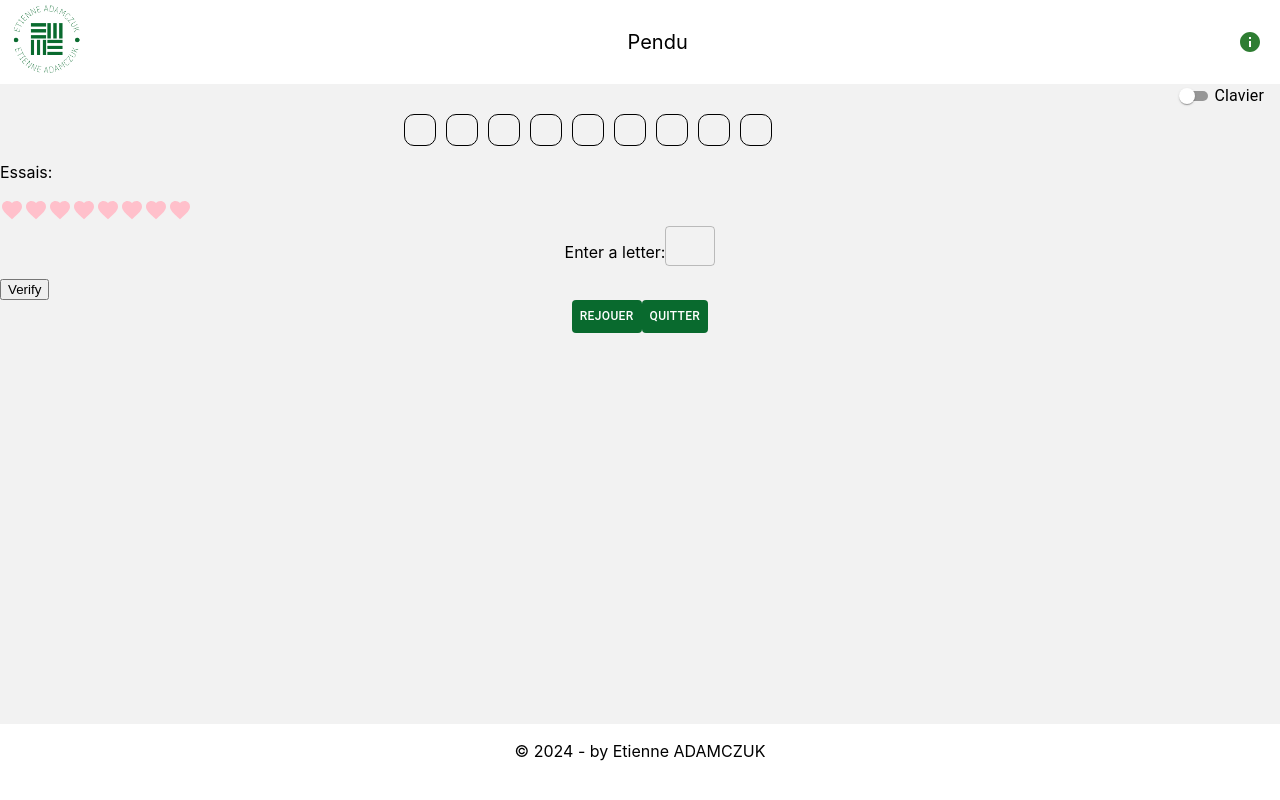
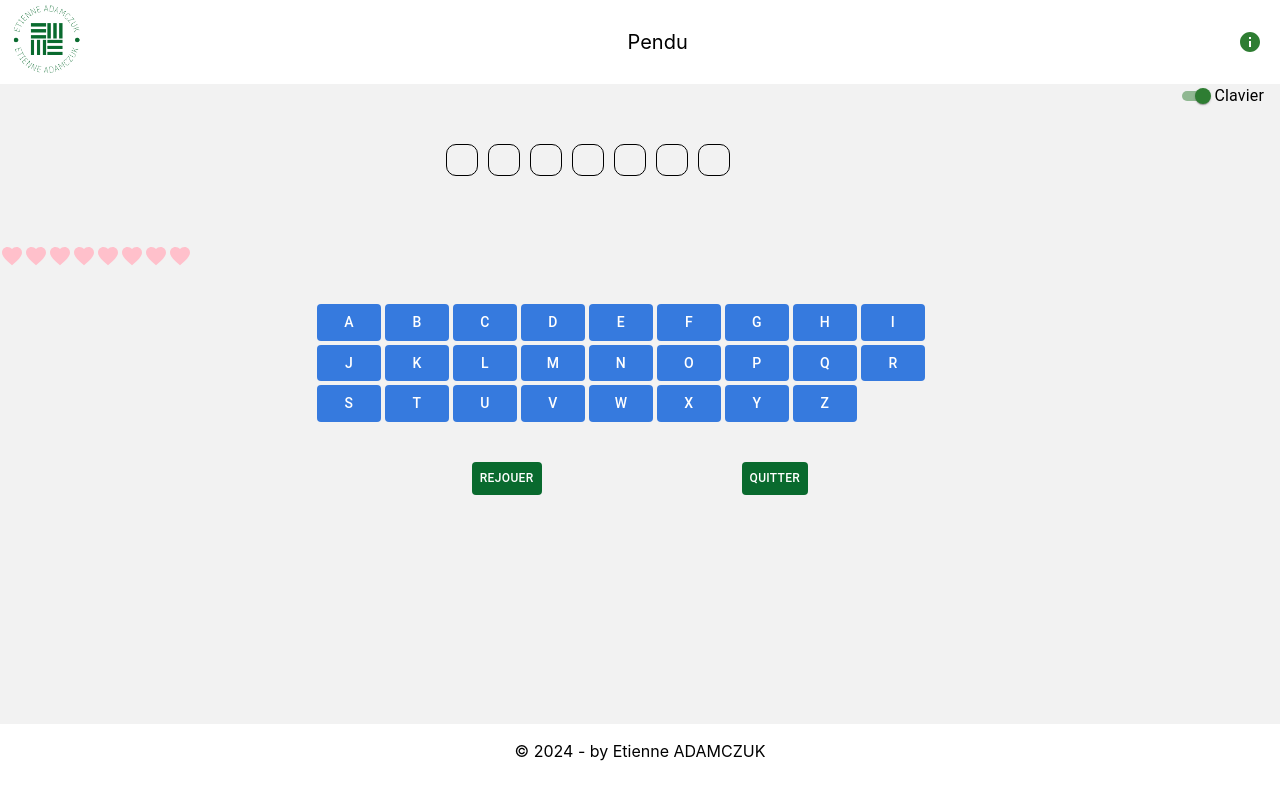
Before and after one commit to etienneadams/mon-site, a React (Create React App) app: page /Pendu in a window 1280 px wide. Built offline with nearby package versions, Linux system fonts and the light colour scheme.

Commit message:
{pendu} jeu fonctionnel

```diff
--- a/src/front/colors/colors.tsx
+++ b/src/front/colors/colors.tsx
@@ -7,8 +7,10 @@ const Colors = () => {
     const lightGray = '#D9D9D9';
     const lighterGray = '#f2f2f2';
     const gray = '#B7BEC1';
+    const disabledBlue = 'rgba(143, 187, 250, 1)';
+    const royalBlue = 'rgba(54, 122, 222, 1)';
 
-    return {mainGreen, lightGray, gray, lighterGray};
+    return {mainGreen, lightGray, gray, lighterGray, royalBlue, disabledBlue};
 }
 
 export default Colors;
--- /dev/null
+++ b/src/front/components/game/endGameDialog.tsx
@@ -0,0 +1,52 @@
+import { Dialog, DialogActions, DialogContent, DialogTitle, IconButton } from "@mui/material";
+import React from "react";
+import { FunctionComponent } from "react";
+import { Link } from "react-router-dom";
+import Colors from "../../colors/colors.tsx";
+import HouseRoundedIcon from '@mui/icons-material/HouseRounded';
+import ReplayRoundedIcon from '@mui/icons-material/ReplayRounded';
+
+
+type Props = {
+    title: string,
+    content: string,
+    onClick: () => void,
+    secretWord?: string,
+};
+
+const EndGameDialog: FunctionComponent<Props> = (props: Props) => {
+
+    // CSS
+    const colors = Colors();
+
+    const dialogTitleStyle: React.CSSProperties = {
+        display: 'flex',
+        justifyContent: 'center',
+        color: 'white',
+        backgroundColor: colors.mainGreen,
+        margin: '10px',
+        borderRadius: '10px',
+    };
+
+    return (
+        <Dialog open={true} >
+                    <DialogTitle style={dialogTitleStyle}>{props.title} !</DialogTitle>
+                    <DialogContent>
+                        {props.content} !
+                    </DialogContent>
+                    {props.secretWord && (
+                        <DialogContent>
+                            Le mot secret était <b>{props.secretWord}</b>
+                        </DialogContent>
+                    )}
+                    <DialogActions style={{display: 'flex', justifyContent: 'center'}}>
+                        <IconButton component={ReplayRoundedIcon} style={{fontSize: '50px', color: colors.mainGreen}} onClick={props.onClick}></IconButton>
+                        <Link to="/jeux">
+                            <IconButton component={HouseRoundedIcon} style={{fontSize: '50px', color: colors.mainGreen}}></IconButton>
+                        </Link>
+                    </DialogActions>
+                </Dialog>
+    );
+}
+
+export default EndGameDialog;
--- a/src/front/components/gameCard.tsx
+++ b/src/front/components/game/gameCard.tsx
@@ -1,7 +1,7 @@
 import { Box, Button, Card, CardContent, Divider, Icon, List, ListItem } from "@mui/material";
 import React from "react";
 import { FunctionComponent } from "react";
-import Colors from "../colors/colors.tsx";
+import Colors from "../../colors/colors.tsx";
 import SportsEsportsIcon from '@mui/icons-material/SportsEsports';
 import EmojiEventsIcon from '@mui/icons-material/EmojiEvents';
 import { Link } from "react-router-dom";
@@ -15,6 +15,12 @@ type Props = {
 
 const GameCard: FunctionComponent<Props> = (props: Props) => {
 
+    const greenFirstLetter = (name: string) => {
+        let firstLetter = name.substring(0,1)
+        return (
+            <p><b style={firstLetterStyle}>{firstLetter}</b>{name.substring(1)}</p>
+        );
+    }
 
     //CSS
 
@@ -29,13 +35,16 @@ const GameCard: FunctionComponent<Props> = (props: Props) => {
 
     const cardContentStyle: React.CSSProperties = {
         textAlign: 'center',
-        margin: 'auto',
     };
 
     const titleStyle: React.CSSProperties = {
         fontWeight: 'bold',
         textAlign: 'center',
         justifyItems: 'center',
+    };
+
+    const firstLetterStyle: React.CSSProperties = {
+        color: colors.mainGreen,
     };
 
     const rulesStyle: React.CSSProperties = {
@@ -58,11 +67,11 @@ const GameCard: FunctionComponent<Props> = (props: Props) => {
 
 
     return (
-        <Box color={colors.mainGreen} sx={{width: '60vw'}}>
-            <Card>
+        <Box color={colors.mainGreen} sx={{width: '60vw', marginTop: '20px'}}>
+            <Card style={{border: 'solid 1px'}}>
                 <span style={spanStyle}>
                     <CardContent style={cardContentStyle}>
-                        <p style={titleStyle}>{props.title}</p>
+                        <p style={titleStyle}>{greenFirstLetter(props.title)}</p>
                     </CardContent>
                     <Divider orientation="vertical" flexItem/>
                     <CardContent>
--- /dev/null
+++ b/src/front/components/game/texts.tsx
@@ -0,0 +1,31 @@
+const texts = () => {
+    /* rules */
+    // pendu
+    const penduWords = [
+        'lunette', 'ordinateur', 'tableau', 'serpilliere', 'chocolat', 'etude', 'evenement', 'maison', 'obligation', 'polyvalence', 'twingo',
+        'ane', 'axe', 'bel', 'bip', 'car', 'col', 'coq', 'cor', 'cou', 'cri', 'gag', 'gaz', 'gel', 'jus', 'net', 'nul', 'val', 'ski', 'sot', 'tas', 'tic',
+        'atre', 'beau', 'bete', 'boxe', 'brun', 'cerf', 'chez', 'cire', 'dame', 'dent', 'dock', 'dodo', 'drap', 'dune', 'emeu', 'fado', 'faux', 'ibis', 'jazz', 'joli', 'joue', 'kaki', 'logo', 'loin', 'long', 'lune', 'lynx', 'mine', 'mure', 'ouie', 'ours', 'pion', 'rhum', 'ride', 'rock', 'seau', 'test', 'thym', 'trou', 'truc', 'user', 'vert', 'Yogi', 'watt',
+        'acces', 'aimer', 'aloes', 'assez', 'avion', 'awale', 'balai', 'banjo', 'barbe', 'bonne', 'bruit', 'buche', 'cache', 'capot', 'carte', 'chien', 'crane', 'cycle', 'ebene', 'essai', 'gifle', 'honni', 'jambe', 'koala', 'livre', 'lourd', 'maman', 'moult', 'noeud', 'ortie', 'peche', 'poire', 'pomme', 'poste', 'prune', 'radar', 'radis', 'robot', 'route', 'rugby', 'seuil', 'taupe', 'tenue', 'texte', 'tyran', 'usuel', 'valse',
+        'acajou', 'agneau', 'alarme', 'ananas', 'angora', 'animal', 'arcade', 'aviron', 'azimut', 'babine', 'balade', 'bonzai', 'basson', 'billet', 'bouche', 'boucle', 'bronze', 'cabane', 'caiman', 'cloche', 'cheque', 'cirage', 'coccyx', 'crayon', 'garage', 'gospel', 'goulot', 'gramme', 'grelot', 'guenon', 'hochet', 'hormis', 'humour', 'hurler', 'jargon', 'limite', 'lionne', 'menthe', 'oiseau', 'podium', 'poulpe', 'poumon', 'puzzle', 'quartz', 'rapide', 'seisme', 'tetine', 'tomate', 'walabi', 'whisky', 'zipper',
+        'abriter', 'ballast', 'baryton', 'bassine', 'batavia', 'billard', 'bretzel', 'cithare', 'chariot', 'clairon', 'corbeau', 'cortege', 'crapaud', 'cymbale', 'dentier', 'djembe', 'drapeau', 'exemple', 'fourmis', 'grandir', 'iceberg', 'javelot', 'jockey', 'journal', 'journee', 'jouxter', 'losange', 'macadam', 'mondial', 'notable', 'oxygene', 'panique', 'petrole', 'poterie', 'pouvoir', 'renegat', 'scooter', 'senteur', 'sifflet', 'spirale', 'sucette', 'strophe', 'tonneau', 'trousse', 'tunique', 'ukulele', 'vautour', 'zozoter',
+        'aquarium', 'araignee', 'arbalete', 'archipel', 'banquise', 'batterie', 'brocante', 'brouhaha', 'capeline', 'clavecin', 'cloporte', 'debutant', 'diapason', 'gangster', 'gothique', 'hautbois', 'herisson', 'logiciel', 'objectif', 'paranoia', 'parcours', 'pastiche', 'question', 'quetsche', 'scarabee', 'scorpion', 'symptome', 'tabouret', 'tomahawk', 'toujours', 'tourisme', 'triangle', 'utopique', 'zeppelin',
+        'accordeon', 'ascenseur', 'ascension', 'aseptiser', 'autoroute', 'avalanche', 'balalaika', 'bilboquet', 'bourricot', 'brillance', 'cabriolet', 'contrario', 'cornemuse', 'dangereux', 'epluchage', 'feodalite', 'forteresse', 'gondolier', 'graphique', 'horoscope', 'intrepide', 'klaxonner', 'mascarade', 'metaphore', 'narrateur', 'peripetie', 'populaire', 'printemps', 'quemander', 'tambourin', 'vestiaire', 'xylophone',
+        'acrostiche', 'apocalypse', 'attraction', 'aventurier', 'bouillotte', 'citrouille', 'controverse', 'coquelicot', 'dissimuler', 'flibustier', 'forestiere', 'grenouille', 'impossible', 'labyrinthe', 'maharadjah', 'prudemment', 'quadriceps', 'soliloquer', 'subjective',
+        'baccalaureat', 'abracadabra', 'francophile', 'pandemonium', 'chlorophylle', 'metallurgie', 'metamorphose', 'montgolfiere', 'kaleidoscope', 'conquistador', 'conspirateur', 'rhododendron', 'qualification', 'protozoaire', 'quadrilatere', 'zygomatique', 'sorcellerie', 'belligerant'
+    ];
+    const penduGoalText = 'Le but du jeu du pendu est de trouver un mot secret en devinant les lettres qui le composent. le mot est initialement cache, represente par des tirets ou des espaces vides, un pour chaque lettre du mot. le joueur doit proposer des lettres, une à la fois, en essayant de deviner quelles lettres sont presentes dans le mot secret.';
+    const penduEndText = 'Le joueur gagne la partie s\'il parvient à deviner toutes les lettres du mot secret avant d\'atteindre le nombre maximum d\'erreurs autorisees.';
+    const penduHowPrePhraseText = 'Le joueur choisit entre le mode clavier et le mode sans :';
+    const penduHow = ['Le joueur propose une lettre en tapant la lettre souhaitee suivi de la touche \'entree\' sur le clavier physique ou en cliquant sur la case correspondante sur le clavier virtuel.',
+                       'Apres chaque proposition de lettre, le jeu verifie si la lettre est presente dans le mot secret. si c\'est le cas, les occurrences de cette lettre sont revelees dans le mot, et le joueur peut proposer une autre lettre.',
+                       'Si la lettre proposee n\'est pas dans le mot secret, une erreur est comptabilisee. le nombre d\'erreurs est represente graphiquement par des coeurs roses.',
+                       'Le joueur a un nombre limite d\'erreurs autorisees (6). si le joueur atteint ce nombre d\'erreurs sans avoir devine correctement le mot secret, la partie est perdue.'];
+    const penduWinText = 'Vous avez trouvez le mot secret';
+    const penduLoseText = 'Vous n\'avez plus d\'essai';
+
+    // light mode
+
+    return {penduWords, penduGoalText, penduEndText, penduHowPrePhraseText, penduHow, penduWinText, penduLoseText};
+}
+
+export default texts;
--- a/src/front/pages/games.tsx
+++ b/src/front/pages/games.tsx
@@ -2,7 +2,7 @@ import React from "react";
 import Footer from "../components/footer.tsx";
 import Navbar from "../components/navigation/navbar.tsx";
 import Colors from "../colors/colors.tsx";
-import GameCard from "../components/gameCard.tsx";
+import GameCard from "../components/game/gameCard.tsx";
 import TicTacToeImage from "../assets/Tic Tac Toe.png";
 import P4Image from "../assets/Puissance 4.png";
 import PenduImage from "../assets/Pendu.png";
--- a/src/front/pages/jeux/pendu.tsx
+++ b/src/front/pages/jeux/pendu.tsx
@@ -1,24 +1,22 @@
-import React, { useState } from 'react';
-import { Alert, AlertTitle, Button, FormControlLabel, Icon, Switch, TextField } from '@mui/material';
+import React, { useEffect, useState } from 'react';
+import { Alert, AlertTitle, Button, FormControlLabel, Icon, IconButton, Switch, TextField } from '@mui/material';
 import GameNavbar from '../../components/navigation/gameNavbar.tsx';
 import Footer from '../../components/footer.tsx';
 import Colors from '../../colors/colors.tsx';
 import { Link } from 'react-router-dom';
 import FavoriteIcon from '@mui/icons-material/Favorite';
+import EndGameDialog from '../../components/game/endGameDialog.tsx';
+import Texts from '../../components/game/texts.tsx';
+
 
 const PenduGamePage = () => {
-    const words = ['lunette', 'ordinateur', 'tableau', 'serpilliere', 'chocolat', 'etude', 'evenement', 'maison', 'obligation', 'polyvalence', 'twingo'];
-    const drawerGoalText = 'Le but du jeu du pendu est de trouver un mot secret en devinant les lettres qui le composent. Le mot est initialement caché, représenté par des tirets ou des espaces vides, un pour chaque lettre du mot. Le joueur doit proposer des lettres, une à la fois, en essayant de deviner quelles lettres sont présentes dans le mot secret.';
-    const drawerEndText = 'Le joueur gagne la partie s\'il parvient à deviner toutes les lettres du mot secret avant d\'atteindre le nombre maximum d\'erreurs autorisées.';
-    const drawerHowPrePhraseText = 'Le joueur choisit entre le mode <b>Clavier</b> et le mode sans :';
-    const drawerHow = ['Le joueur propose une lettre en tapant la lettre souhaitée suivi de la touche \'Entrée\' sur le clavier physique ou en cliquant sur la case correspondante sur le clavier virtuel.',
-                       'Après chaque proposition de lettre, le jeu vérifie si la lettre est présente dans le mot secret. Si c\'est le cas, les occurrences de cette lettre sont révélées dans le mot, et le joueur peut proposer une autre lettre.',
-                       'Si la lettre proposée n\'est pas dans le mot secret, une erreur est comptabilisée. Le nombre d\'erreurs est représenté graphiquement par des coeurs roses.',
-                       'Le joueur a un nombre limité d\'erreurs autorisées (6). Si le joueur atteint ce nombre d\'erreurs sans avoir deviné correctement le mot secret, la partie est perdue.'];
+    const texts = Texts();
+
     const [word, setWord] = useState(() => {
-    const randomIndex = Math.floor(Math.random() * words.length);
-    return words[randomIndex];
+        const randomIndex = Math.floor(Math.random() * texts.penduWords.length);
+        return texts.penduWords[randomIndex].toLowerCase();
     });
+    console.log('word = ',word)
 
     const [listWord, setListWord] = useState([...word]);
     const [strTry, setStrTry] = useState('');
@@ -29,7 +27,28 @@ const PenduGamePage = () => {
     const [cpt, setCpt] = useState(0);
     const [letterInput, setLetterInput] = useState('');
     const [clickedLetters, setClickedLetters] = useState<string[]>([]);
-    const [ switchChecked, setSwitchChecked] = useState<boolean>(false);
+    const [switchChecked, setSwitchChecked] = useState<boolean>(true);
+    const [gameWon, setGameWon] = useState(false);
+    const [gameLost, setGameLost] = useState(false);
+
+    useEffect(() => {
+        if (life === 0) {
+            setGameLost(true);
+        }
+    }, [life]);
+
+    useEffect(() => {
+        let answer;
+        for (const i of listAnswer) {
+            if (i !== null) {
+                answer = listAnswer.join('');
+            }
+        }
+
+        if (answer === word) {
+            setGameWon(true);
+        }
+    }, [listAnswer, word]);
 
     const renderWordToDiscover = () => {
         return listAnswer.map((char, index) => (
@@ -39,10 +58,6 @@ const PenduGamePage = () => {
             </div>
             </span>
         ));
-    };
-
-    const handleKeyboardClick = (letter) => {
-        handleLetterInput(letter);
     };
 
     const handleLetterInput = (letter) => {
@@ -104,23 +119,6 @@ const PenduGamePage = () => {
     return lifeIcons;
     };
 
-    const Verif = () => {
-    let answer;
-    for (const i of listAnswer) {
-        if (i !== null) {
-            answer = listAnswer.join('');
-        } else {
-            console.log('You found any letter of the word');
-        }
-    }
-
-    if (answer === word) {
-        console.log(`Congratulations! The word was ${answer}, you succeed in ${attempt} attempts`);
-    } else {
-        console.log('You lose, you can retry');
-    }
-    };
-
     const handleKeyDown = (e) => {
         if (e.key === 'Enter') {
             handleLetterInput(letterInput);
@@ -128,19 +126,49 @@ const PenduGamePage = () => {
         }
     };
 
+    const handleKeyClick = (key: string) => {
+        // Mettre à jour les touches cliquées
+        handleLetterInput(key);
+        setClickedLetters([...clickedLetters, key.toLowerCase()]);
+    };
+
+    const isKeyClicked = (key: string) => {
+        // Vérifier si la touche a déjà été cliquée
+        return clickedLetters.includes(key.toLowerCase());
+    };
+
     const renderKeyboard = () => {
         const alphabet = 'ABCDEFGHIJKLMNOPQRSTUVWXYZ';
         return alphabet.split('').map((letter, index) => (
           <Button
             key={index}
-            onClick={() => handleLetterInput(letter)}
-            disabled={clickedLetters.includes(letter)}
-            style={keysStyle}
+            onClick={() => handleKeyClick(letter.toLowerCase())}
+            disabled={isKeyClicked(letter)}
+            style={{ margin: '2px', backgroundColor: isKeyClicked(letter) ? colors.disabledBlue : colors.royalBlue , color: 'white'}}
           >
             {letter}
           </Button>
         ));
     };
+
+    const resetGame = () => {
+        const randomIndex = Math.floor(Math.random() * texts.penduWords.length);
+        const newWord = texts.penduWords[randomIndex];  // Sélectionnez un nouveau mot
+
+        setWord(newWord);
+        setListWord([...newWord]);
+        setStrTry('');
+        setListAnswer(Array(newWord.length).fill(null));
+        setAttempt(0);
+        setLife(8);
+        setCompleted(false);
+        setCpt(0);
+        setLetterInput('');
+        setClickedLetters([]);
+        setGameWon(false);
+        setGameLost(false);
+    };
+
 
     // CSS
 
@@ -158,40 +186,40 @@ const PenduGamePage = () => {
     const guessStyle: React.CSSProperties = {
         display: 'flex',
         justifyContent: 'center',
-        paddingTop: '30px',
+        paddingTop: '60px',
+        height: '100px',
     };
 
     const tryDivStyle: React.CSSProperties = {
         wordSpacing: '20px',
+        margin: '30px 20px',
     };
 
     const keyboardStyle: React.CSSProperties = {
         margin: 'auto',
         justifyContent: 'center',
         width: '650px',
-    };
-
-    const keysStyle: React.CSSProperties = {
-        //backgroundColor: 'blue',
-        //color: 'white',
-        margin: '2px',
+        height: '150px',
     };
 
     const buttonDivStyle: React.CSSProperties = {
         justifyContent: 'center',
         display: 'flex',
+        marginTop: '10px',
     };
 
     const buttonStyle: React.CSSProperties = {
         backgroundColor: colors.mainGreen,
         color: 'white',
         fontSize: '12px',
+        margin: '0px 100px',
     };
+
 
     return (
     <>
         <header>
-            <GameNavbar drawerGoal={drawerGoalText} drawerHowPrePhrase={drawerHowPrePhraseText} drawerHow={drawerHow} drawerEnd={drawerEndText} />
+            <GameNavbar drawerGoal={texts.penduGoalText} drawerHowPrePhrase={texts.penduHowPrePhraseText} drawerHow={texts.penduHow} drawerEnd={texts.penduEndText} />
         </header>
         <body style={bodyStyle}>
             <div style={switchStyle}>
@@ -200,32 +228,42 @@ const PenduGamePage = () => {
             <div style={guessStyle}>
                 {renderWordToDiscover()}
             </div>
+            {switchChecked ?
+                <>
+                    <div style={{marginBottom: '30px'}}>
+                        {renderLifeIcons()}
+                    </div>
+                    <div style={keyboardStyle}>
+                        {renderKeyboard()}
+                    </div>
+                </>
+            :
+                <>
                     <div style={tryDivStyle}>
                         <p>Essais: </p>
                         {renderTriedLetters()}
                     </div>
-            <div>
+                    <div style={{marginBottom: '30px'}}>
                         {renderLifeIcons()}
                     </div>
-            {!switchChecked ?
                     <div style={{display: 'flex', justifyContent: 'center'}}>
                         <p>Enter a letter: </p>
                         <TextField type="text" size='small' style={{width: '50px'}} value={letterInput} onChange={(e) => setLetterInput(e.target.value)} onKeyDown={handleKeyDown} />
                     </div>
-            : null}
-
-            {switchChecked ?
-                <div style={keyboardStyle}>
-                    {renderKeyboard()}
-                </div>
-            : null}
-            <button onClick={Verif}>Verify</button>
+                </>
+            }
             <div style={buttonDivStyle}>
-                <Button style={buttonStyle}> Rejouer </Button>
+                <Button style={buttonStyle} onClick={resetGame}> Rejouer </Button>
                 <Link to="/jeux">
                     <Button style={buttonStyle}> Quitter </Button>
                 </Link>
             </div>
+            {gameWon && (
+                <EndGameDialog title={'Bravo'} content={texts.penduWinText} onClick={resetGame} />
+            )}
+            {gameLost && (
+                <EndGameDialog title={'Perdu'} content={texts.penduLoseText} onClick={resetGame} secretWord={word}/>
+            )}
             </body>
             <footer>
                 <Footer />
```
Lines whose indentation alone changed are shown as unchanged.
